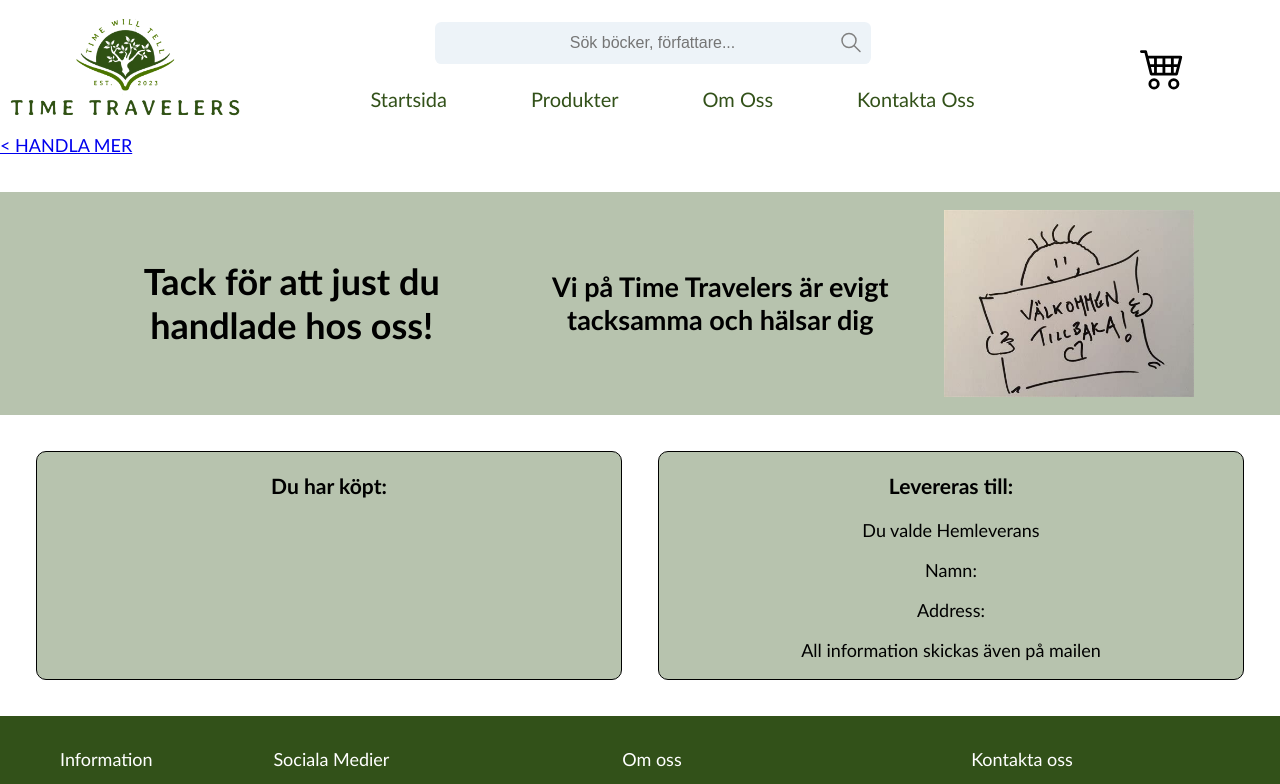
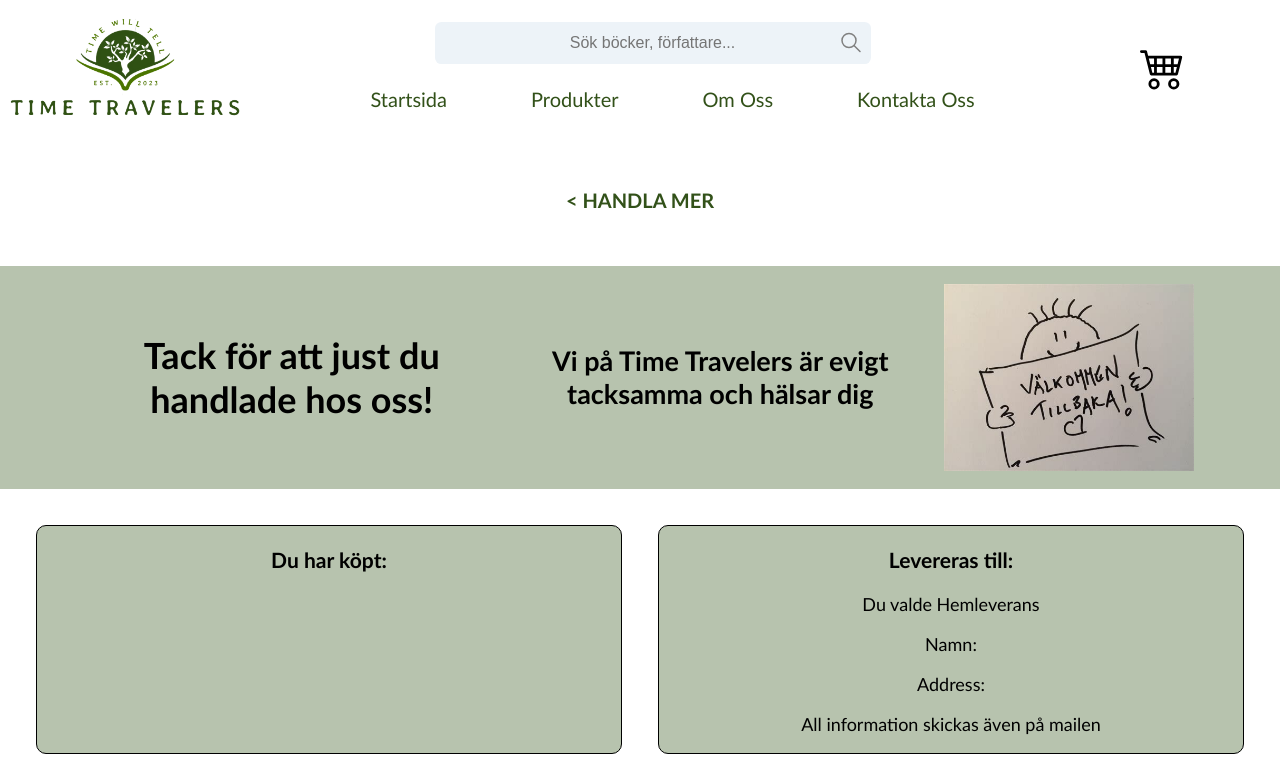
Before and after one commit to MauritzEmanuel/GroupProject_Frontend2, a React (Vite) app in the folder Frontend/: page /confirmation in a window 1280 px wide. Shown: the top 784 px of the page. Built offline with nearby package versions, Linux system fonts and the light colour scheme.

Commit message:
sista skiten

```diff
--- a/Frontend/src/cssFiles/confirmation.css
+++ b/Frontend/src/cssFiles/confirmation.css
@@ -1,3 +1,21 @@
+.conf-all .checkOut-header {
+    display: flex;
+    align-items: center;
+    width: 100%;
+    background-color: white;
+    justify-content: center;
+    margin-top: 3em;
+    margin-bottom: 3em;
+
+    .header-a {
+        text-decoration: none;
+        color: #325119;
+        cursor: pointer;
+        font-weight: bold;
+        font-size: 20px;
+    }
+}
+
 .conf-thank {
     display: flex;
     justify-content: center;
```
